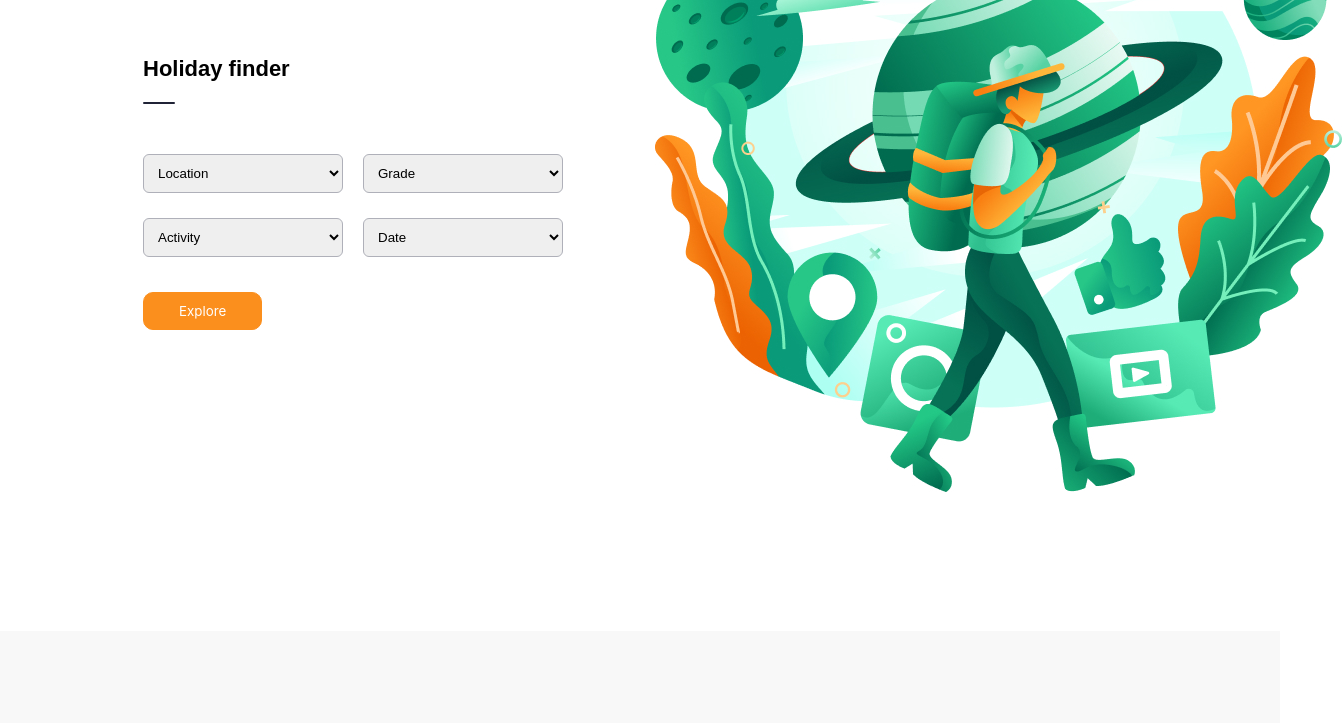
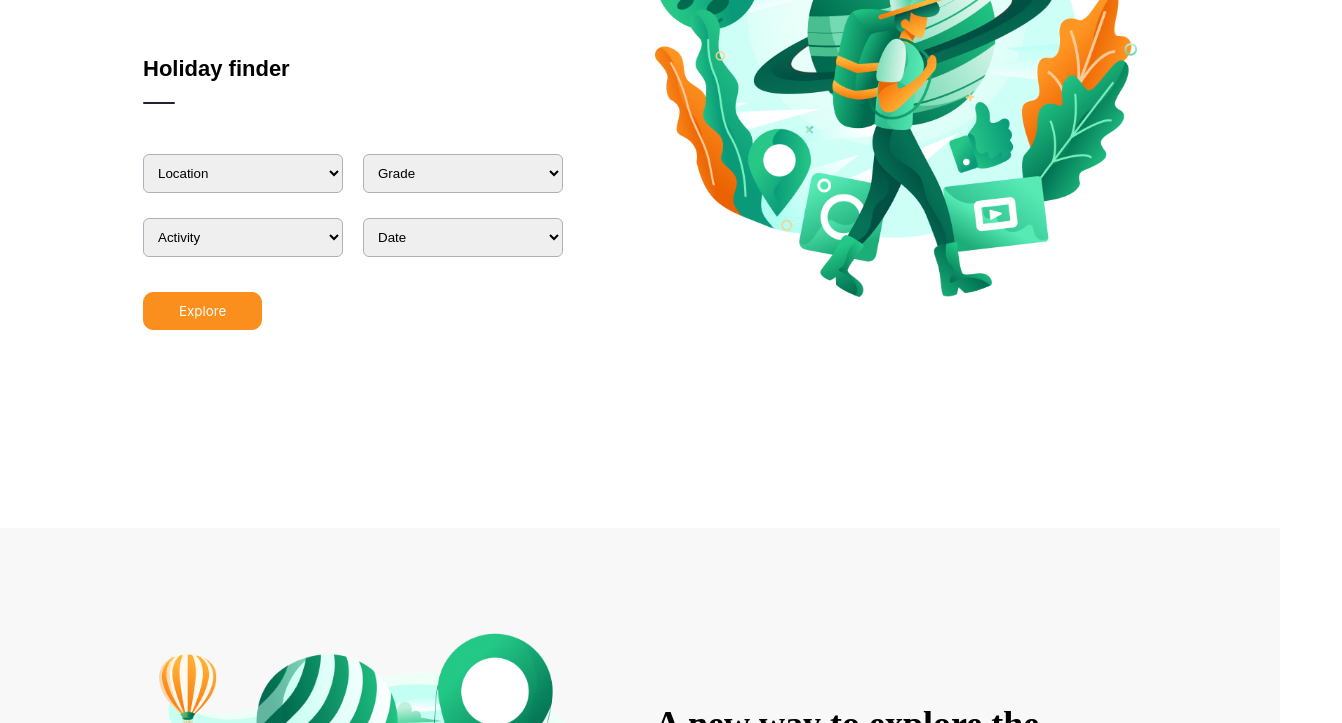
Before and after one commit to mBerezovskyy/web_labs, a plain HTML site: page Lab#2/index.html in a window 1280 px wide. Shown: the part 305-1028 px from the top of the page, 1342 px wide, since content can reach past the window. Drawn offline with Linux system fonts and the light colour scheme.

Commit message:
minor fix#2

```diff
--- a/Lab#2/css/section_1.css
+++ b/Lab#2/css/section_1.css
@@ -53,6 +53,11 @@
     font-size: 22px;
 }
 
+.first_section_img{
+    height: auto;
+    width: 100%;
+}
+
 .line{
     width: 32px;
     height: 2px;
```
